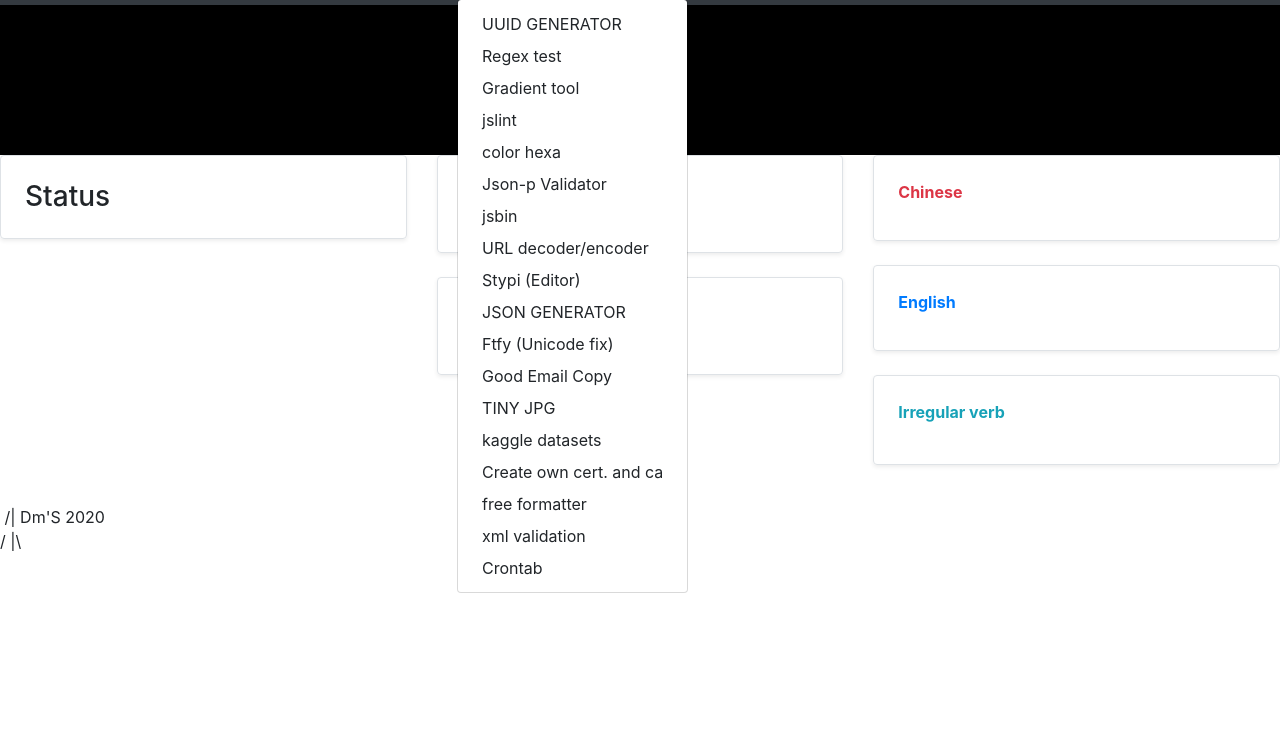
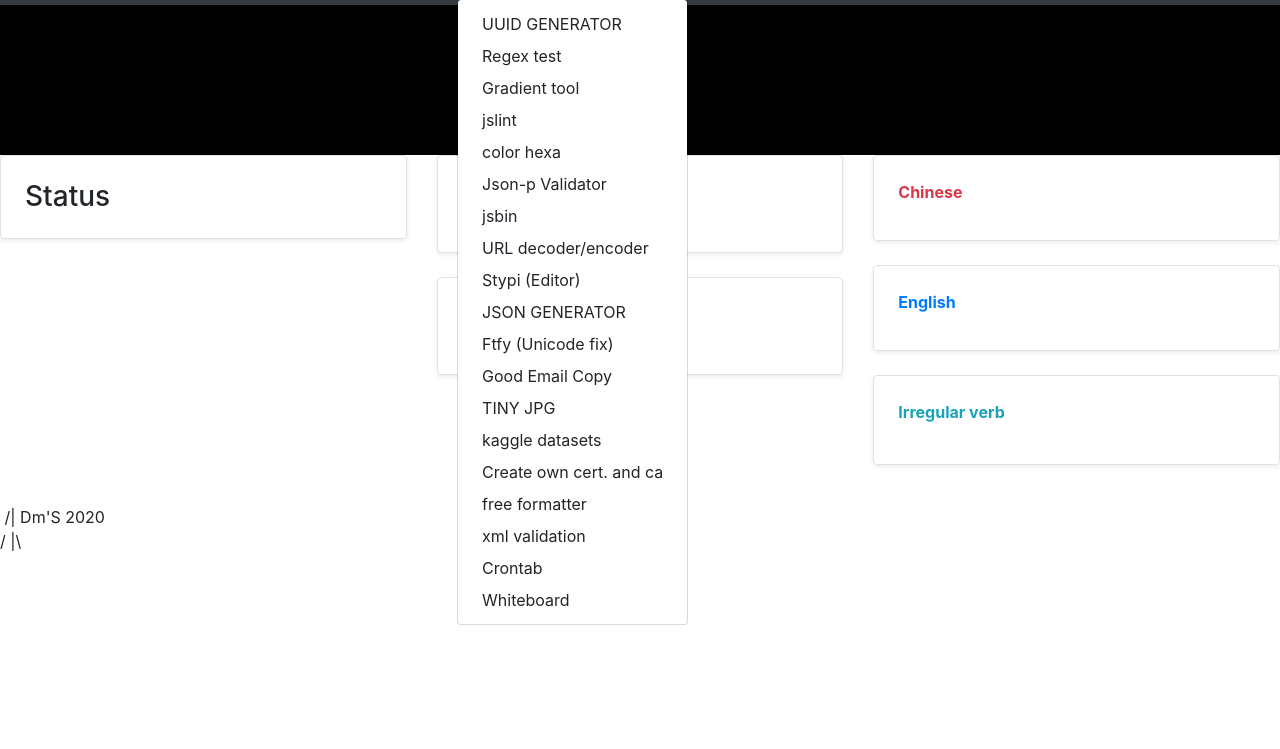
Before and after one commit to pastorcmentarny/denva, a Flask app: template src/templates/gateway.html in a window 1280 px wide, after a click on "Dev". Shown: the part 51-800 px from the top of the page. Run offline with Flask 2, Linux system fonts and the light colour scheme; the template is opened without the code that fills it, so the values that code supplies are empty; parts of the project's set-up code (start-up, migrations or seed data) failed here and were passed over; some libraries are stand-ins or nearby versions.

Commit message:
update gateway with links

```diff
--- a/src/templates/gateway.html
+++ b/src/templates/gateway.html
@@ -125,6 +125,7 @@
                     <a href="https://www.freeformatter.com/" class="dropdown-item">free formatter</a>
                     <a href="https://www.xmlvalidation.com/index.php" class="dropdown-item">xml validation</a>
                     <a href="https://crontab.guru/" class="dropdown-item">Crontab</a>
+                    <a href=" https://whiteboardfox.com/" class="dropdown-item">Whiteboard</a>
                 </div>
             </li>
             <li class="nav-item dropdown">
```
